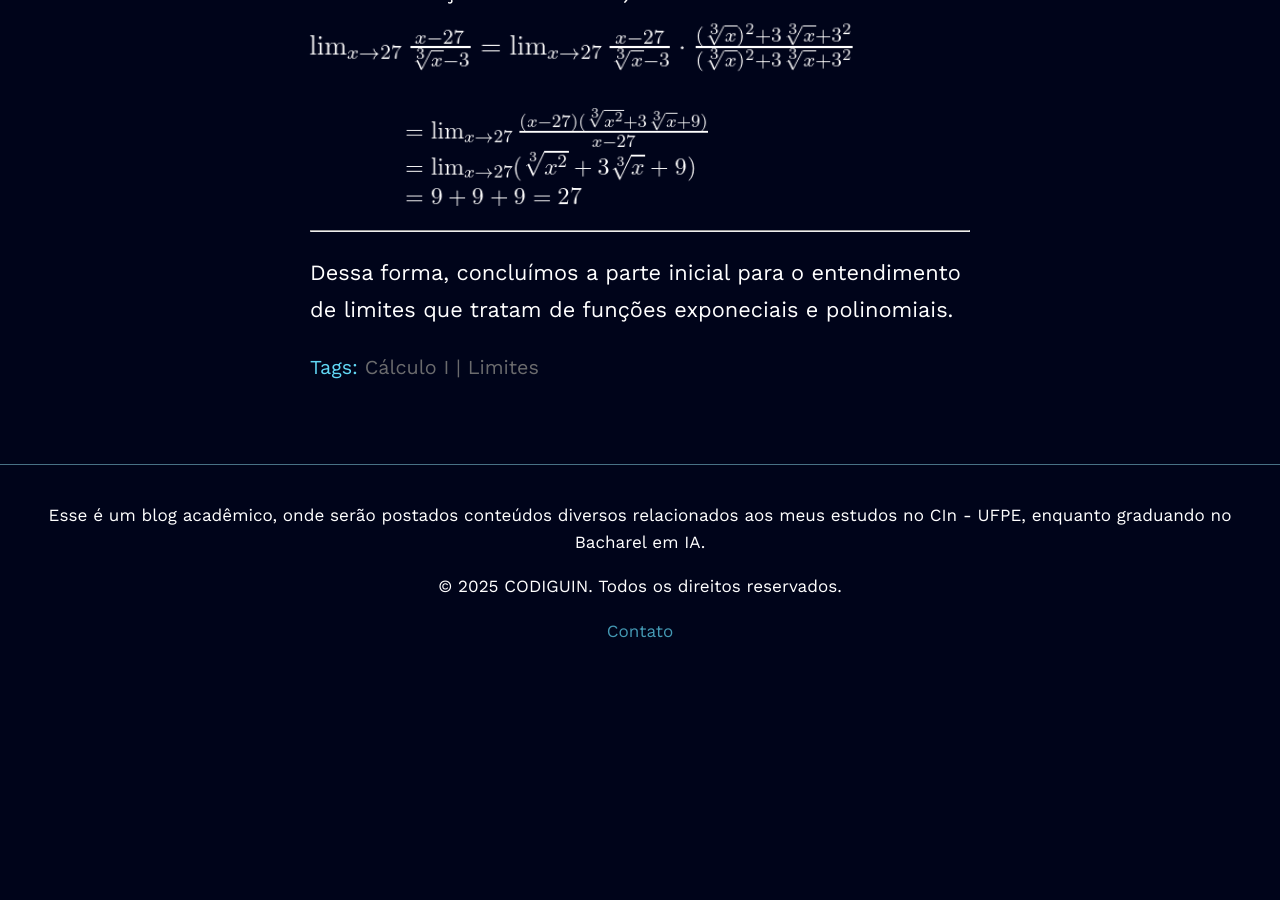
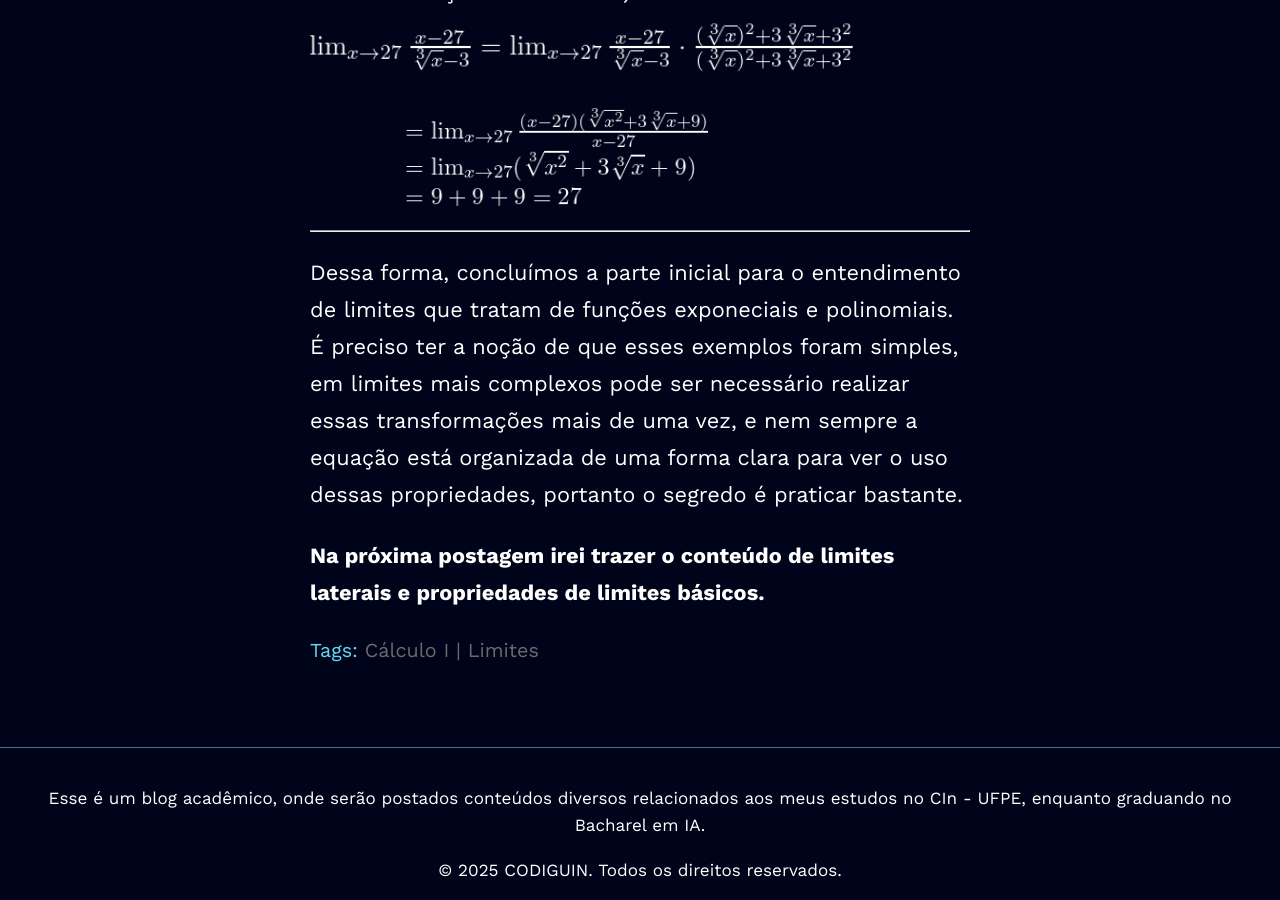
Before and after one commit to gabrielbelo2007/gabrielbelo2007.github.io, a Jekyll site: the page built from _posts/2025-09-10-post.md, in a window 1280 px wide and 900 px high, scrolled down 9156 px. Built offline with Jekyll 4.4.1, drawn with Linux system fonts in a browser that asks for light colours; some web fonts are replaced; before the commit the page ends 9821 px from its top, so only the background shows below that.

Commit message:
Fix - Post 2o

```diff
--- a/_posts/2025-09-10-post.md
+++ b/_posts/2025-09-10-post.md
@@ -140,4 +140,6 @@ Essa visualização pode ser mais complexa, principalmente por envolver termos c
 <img src="{{ '/assets/img/post_09_10/limite_04(1).png' | relative_url }}" alt="tabela">
 
 ---
-Dessa forma, concluímos a parte inicial para o entendimento de limites que tratam de funções exponeciais e polinomiais.
+Dessa forma, concluímos a parte inicial para o entendimento de limites que tratam de funções exponeciais e polinomiais. É preciso ter a noção de que esses exemplos foram simples, em limites mais complexos pode ser necessário realizar essas transformações mais de uma vez, e nem sempre a equação está organizada de uma forma clara para ver o uso dessas propriedades, portanto o segredo é praticar bastante.
+
+**Na próxima postagem irei trazer o conteúdo de limites laterais e propriedades de limites básicos.**
```
